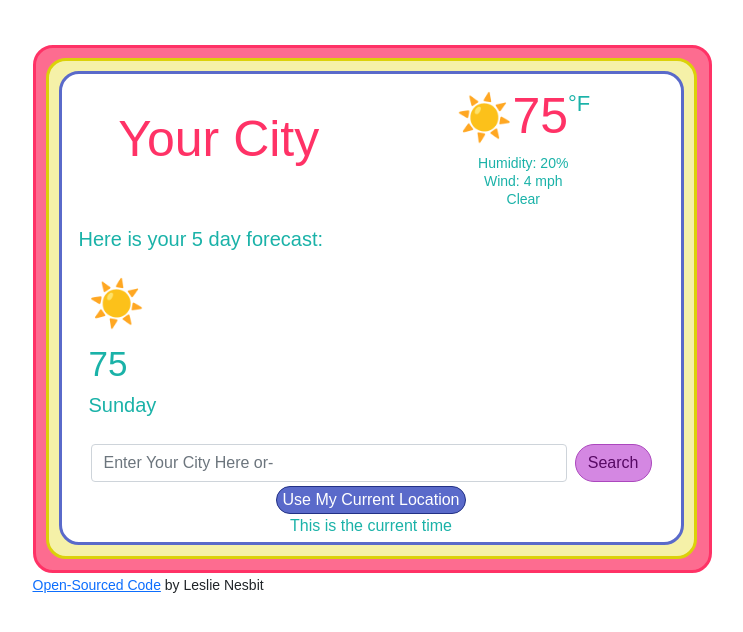
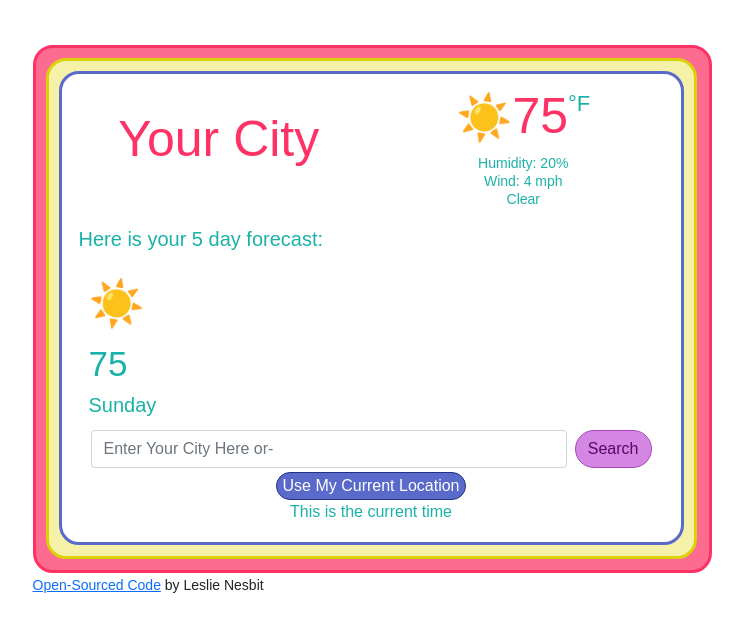
Before and after one commit to LeelooDawn/weather-react-app, a React (Create React App) app: page / in a window 1280 px wide. Shown: the top 632 px of the page, without its empty margins (268-1011 px from the left). Built offline with nearby package versions, Linux system fonts and the light colour scheme.

Commit message:
Added margin-top to search bar
deleted <br />

```diff
--- a/src/App.js
+++ b/src/App.js
@@ -20,7 +20,7 @@ function App() {
                 </div>
               </div>
               <Forecast />
-              <br />
+
               <Search />
             </div>
           </div>
--- a/src/Search.css
+++ b/src/Search.css
@@ -1,3 +1,6 @@
+.Search {
+  margin-top: 10px;
+}
 .btn {
   background-color: #d487e2;
   color: #570964;
--- a/src/Search.js
+++ b/src/Search.js
@@ -3,7 +3,7 @@ import "./Search.css";
 
 export default function Search() {
   return (
-    <div className="container-fluid">
+    <div className="Search container-fluid">
       <form className="d-flex" id="weather-search">
         <input
           className="form-control me-2"
```
